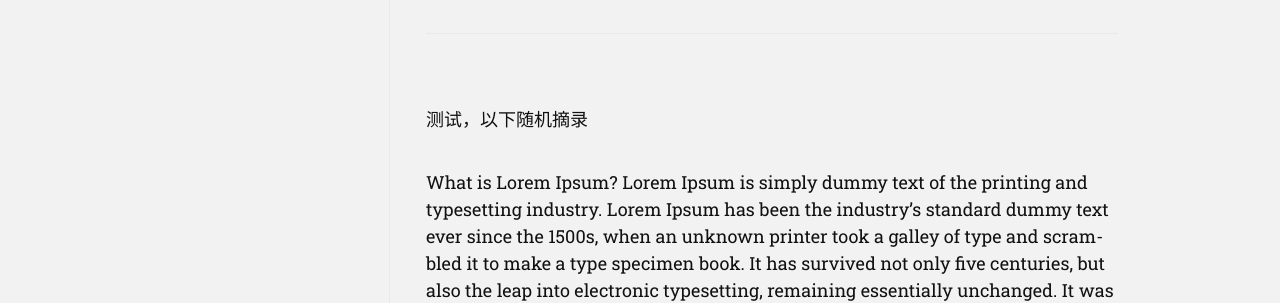
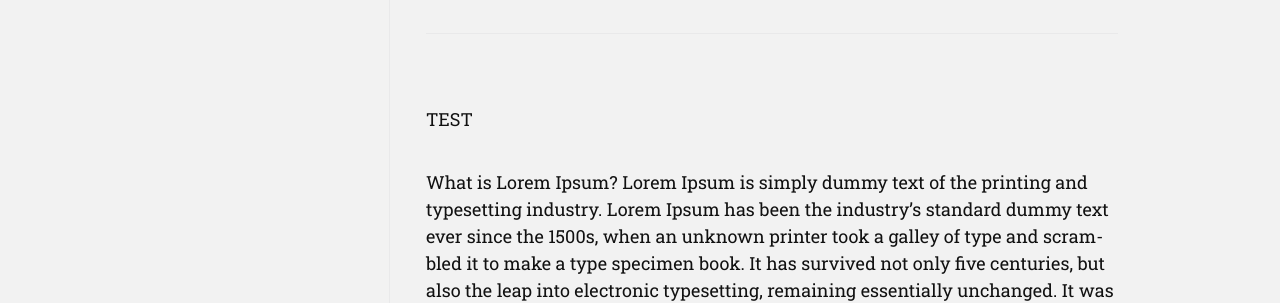
Before and after one commit to scatterdclouds/scatterdclouds.github.io, a Jekyll site: the page built from _posts/2022-06-14-test-post.md, in a window 1280 px wide. Shown: the part 265-568 px from the top of the page. Built offline with Jekyll 4.4.1, drawn with Linux system fonts in a browser that asks for light colours; nearby versions of some CDN libraries; some web fonts are replaced; comment, search, counter and statistics services are not loaded.

Commit message:
Update 2022-06-14-test-post.md

```diff
--- a/_posts/2022-06-14-test-post.md
+++ b/_posts/2022-06-14-test-post.md
@@ -6,7 +6,7 @@ date: 2022-06-14 17:17:00 +0800
 categories:
 tags:
 ---
-测试，以下随机摘录
+TEST
 
 What is Lorem Ipsum?
 Lorem Ipsum is simply dummy text of the printing and typesetting industry. Lorem Ipsum has been the industry's standard dummy text ever since the 1500s, when an unknown printer took a galley of type and scrambled it to make a type specimen book. It has survived not only five centuries, but also the leap into electronic typesetting, remaining essentially unchanged. It was popularised in the 1960s with the release of Letraset sheets containing Lorem Ipsum passages, and more recently with desktop publishing software like Aldus PageMaker including versions of Lorem Ipsum.
```
